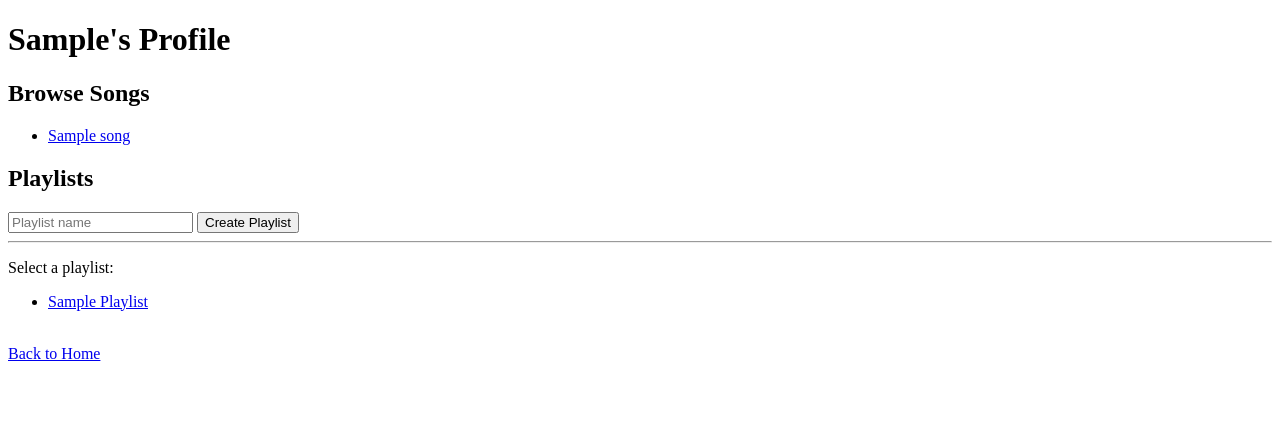
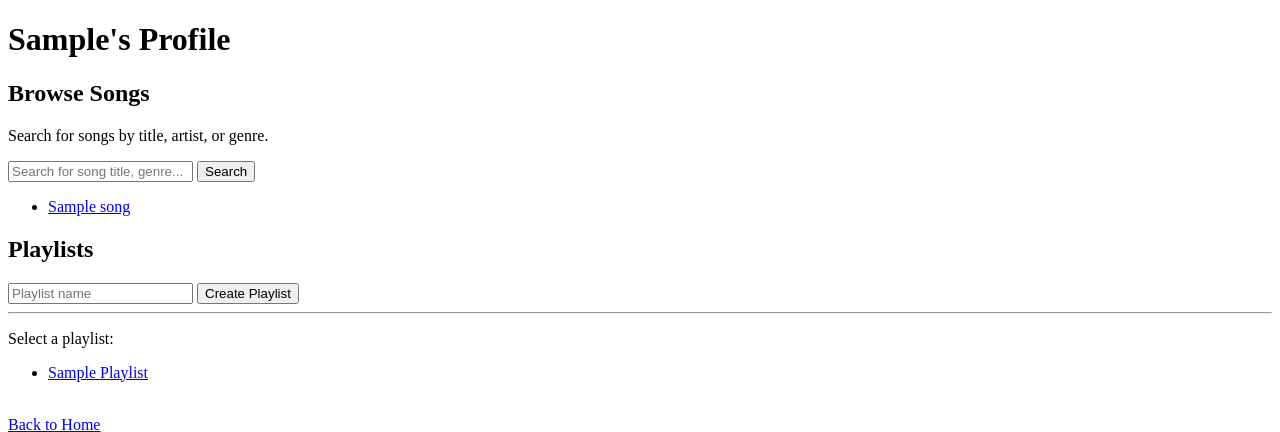
Before and after one commit to ym496/26t3-appdev1-online-bootcamp1, a Flask app: template templates/user_profile.html in a window 1280 px wide. Shown: the top 432 px of the page. Run offline with Flask 3, Linux system fonts and the light colour scheme; tables that the repository leaves empty hold one stand-in row (values such as "Sample post"); the template is opened without the code that fills it: values that come from a table or form of the project are taken from there, most other values are stand-ins (such as "Sample title", 1, 10 or a date in 2020).

Commit message:
day 8 v1

```diff
--- a/templates/user_profile.html
+++ b/templates/user_profile.html
@@ -9,10 +9,33 @@
     <h1>{{ username.title() }}'s Profile</h1>
 
 <h2>Browse Songs</h2>
-
+<p> Search for songs by title, artist, or genre.</p>
+    <form action="/user/{{ user_key }}" style="display: inline-block;" method="GET">
+        {% if query %}
+            <input type="text" name="query" placeholder="Search for song title, genre..." value="{{ query }}" required>
+            <!-- <select name="filter">
+                <option value="title" {% if filter == 'title' %}selected{% endif %}>Title</option>
+                <option value="artist" {% if filter == 'artist' %}selected{% endif %}>Artist</option>
+                <option value="genre" {% if filter == 'genre' %}selected{% endif %}>Genre</option>
+            </select> -->
+        {% else %}
+            <input type="text" name="query" placeholder="Search for song title, genre..." required>
+                <!-- <select name="filter">
+                <option value="title" {% if filter == 'title' %}selected{% endif %}>Title</option>
+                <option value="artist" {% if filter == 'artist' %}selected{% endif %}>Artist</option>
+                <option value="genre" {% if filter == 'genre' %}selected{% endif %}>Genre</option>
+            </select> -->
+        {% endif %}        <button type="submit">Search</button>
+    </form>
+      {% if query %}
+<a href="/user/{{ user_key }}" style="display: inline-block; margin-left: 10px;" > ❌Clear Search</a>
+        {% endif %}
     <ul>
+        {% if query %}
+            <p>Search results for query <strong>{{ query }}</strong>:</p>
+        {% endif %}
         {% for song in songs %}
-        <div class="card" style="width: 18rem;">
+        <div>
             <li><a href="/song/{{ song.id }}">
 
                 {{ song.title }}</a>
```
Also changed, not shown: application/controllers.py (+15 -2 lines).
